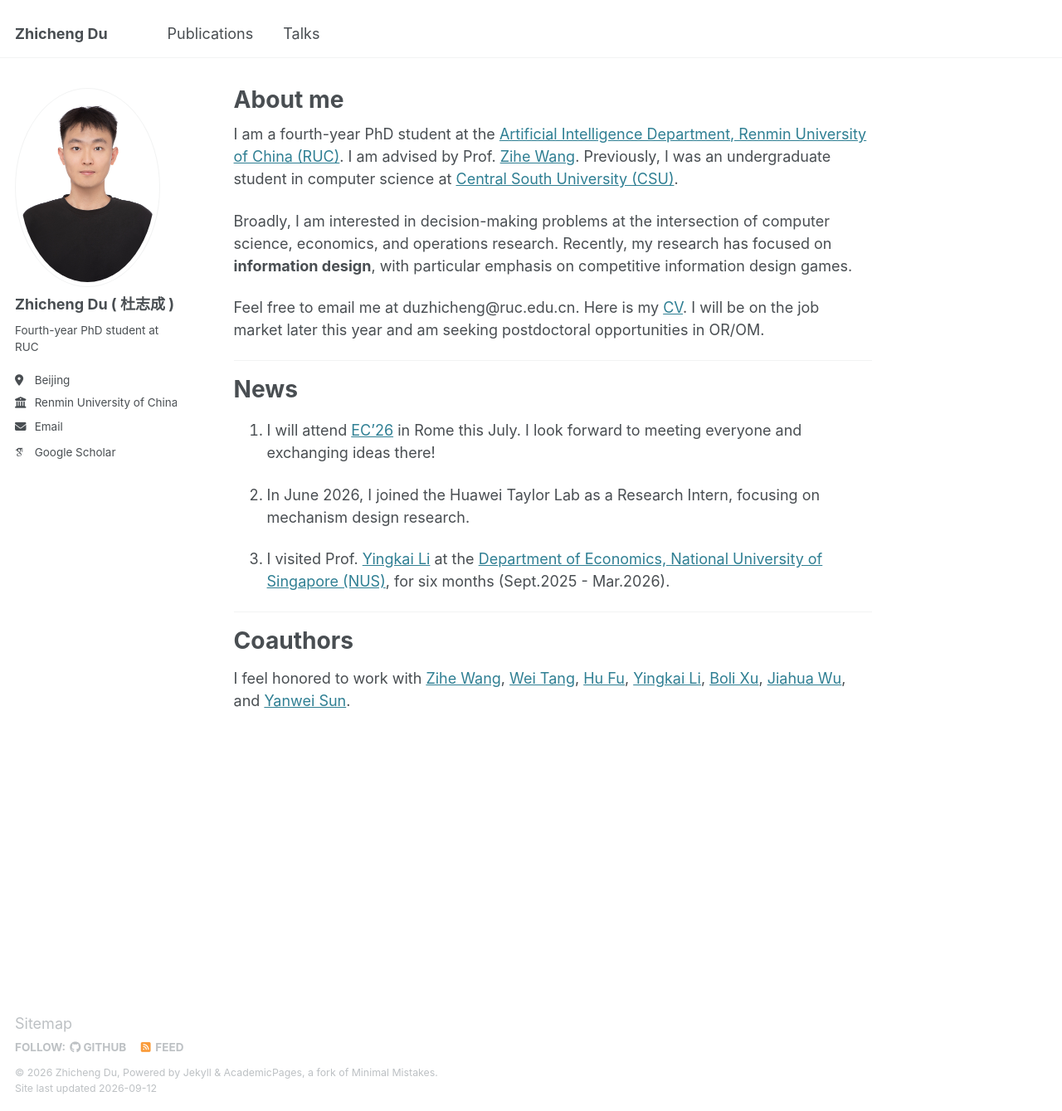
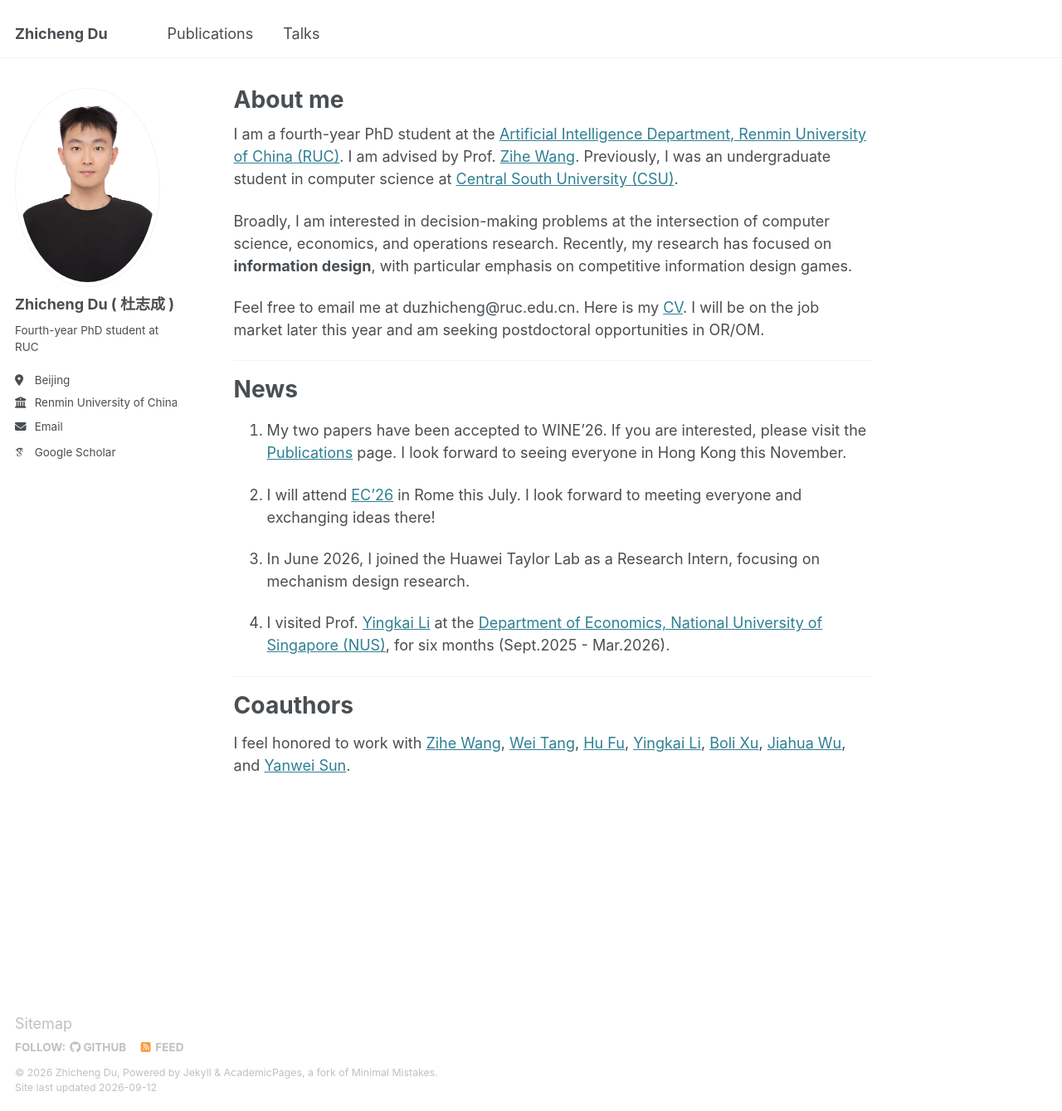
Before and after one commit to DUABC/zhichengdu, a Jekyll site: the page built from _pages/about.md, in a window 1280 px wide and 1339 px high. Shown: the whole window at 83% size. Built offline with Jekyll 4.4.1, drawn with Linux system fonts in a browser that asks for light colours; some web fonts are replaced.

Commit message:
Update WINE acceptance news

```diff
--- a/_pages/about.md
+++ b/_pages/about.md
@@ -22,11 +22,13 @@ I will be on the job market later this year and am seeking postdoctoral opportun
 
 # News
 
-1. I will attend [EC'26](https://ec26.sigecom.org/) in Rome this July. I look forward to meeting everyone and exchanging ideas there!
+1. My two papers have been accepted to WINE'26. If you are interested, please visit the [Publications](/publications/) page. I look forward to seeing everyone in Hong Kong this November.
 
-2. In June 2026, I joined the Huawei Taylor Lab as a Research Intern, focusing on mechanism design research.
+2. I will attend [EC'26](https://ec26.sigecom.org/) in Rome this July. I look forward to meeting everyone and exchanging ideas there!
 
-3. I visited Prof. [Yingkai Li](https://yingkai-li.github.io/) at the [Department of Economics, National University of Singapore (NUS)](https://fass.nus.edu.sg/ecs/), for six months (Sept.2025 - Mar.2026).
+3. In June 2026, I joined the Huawei Taylor Lab as a Research Intern, focusing on mechanism design research.
+
+4. I visited Prof. [Yingkai Li](https://yingkai-li.github.io/) at the [Department of Economics, National University of Singapore (NUS)](https://fass.nus.edu.sg/ecs/), for six months (Sept.2025 - Mar.2026).
 
 ---
 
```
Also changed, not shown: _publications/2024-05-25.md (+1 -1 lines).
